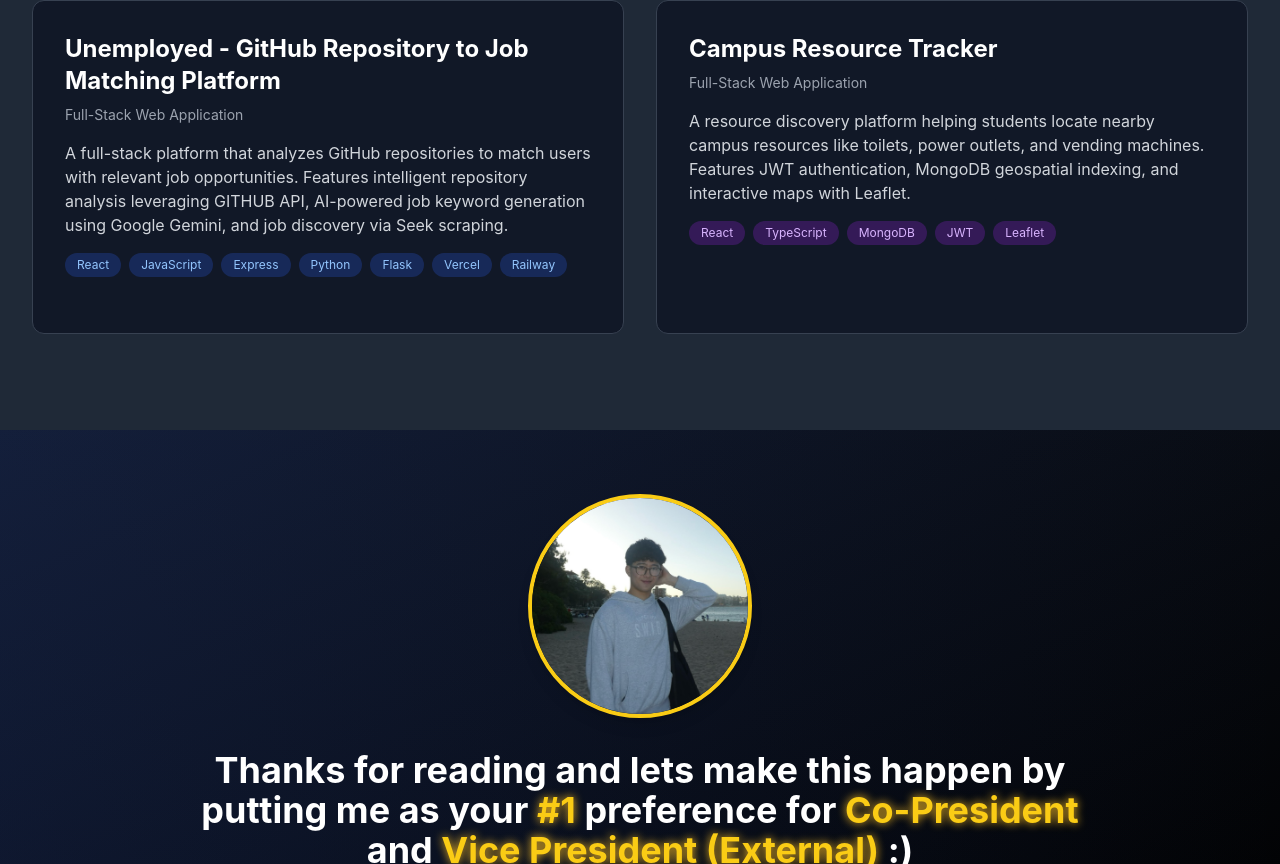
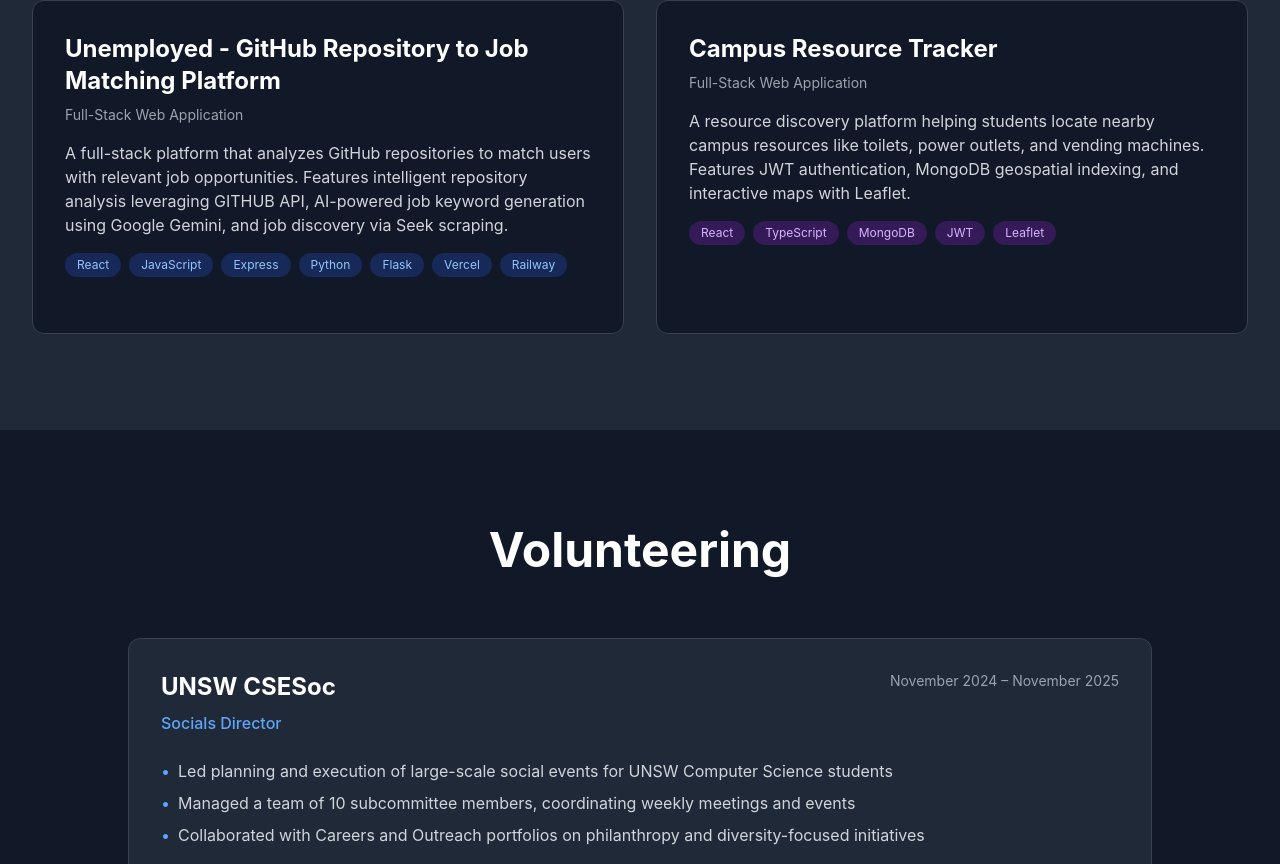
Before and after one commit to makeen05/Makeen-Alaeddin-Portfolio, a React (Vite) app: page / in a window 1280 px wide. Shown: the part 1936-2800 px from the top of the page. Built offline with nearby package versions, Linux system fonts and the light colour scheme.

Commit message:
volunteering

```diff
--- a/src/App.tsx
+++ b/src/App.tsx
@@ -321,6 +321,90 @@ function App() {
           </div>
         </section>
 
+        {/* Volunteering Section */}
+        <section id="volunteering" className="section-padding bg-gray-900">
+          <div className="max-w-7xl mx-auto">
+            <div className="text-center mb-12 sm:mb-16">
+              <h2 className="text-3xl sm:text-4xl lg:text-5xl font-bold text-white mb-4 sm:mb-6">
+                Volunteering
+              </h2>
+            </div>
+
+            <div className="space-y-6 sm:space-y-8 max-w-5xl mx-auto">
+              {/* UNSW CSESoc */}
+              <div className="bg-gray-800 rounded-xl p-6 sm:p-8 border border-gray-700">
+                <div className="flex flex-col sm:flex-row sm:justify-between sm:items-start mb-4">
+                  <div>
+                    <h3 className="text-xl sm:text-2xl font-bold text-white mb-2">UNSW CSESoc</h3>
+                    <p className="text-blue-400 font-medium mb-2">Socials Director</p>
+                  </div>
+                  <div className="text-sm text-gray-400">November 2024 – November 2025</div>
+                </div>
+                <ul className="space-y-2 text-sm sm:text-base text-gray-300">
+                  <li className="flex items-start">
+                    <span className="text-blue-400 mr-2">•</span>
+                    Led planning and execution of large-scale social events for UNSW Computer Science students
+                  </li>
+                  <li className="flex items-start">
+                    <span className="text-blue-400 mr-2">•</span>
+                    Managed a team of 10 subcommittee members, coordinating weekly meetings and events
+                  </li>
+                  <li className="flex items-start">
+                    <span className="text-blue-400 mr-2">•</span>
+                    Collaborated with Careers and Outreach portfolios on philanthropy and diversity-focused initiatives
+                  </li>
+                </ul>
+              </div>
+
+              {/* UNSW Mathematics Society */}
+              <div className="bg-gray-800 rounded-xl p-6 sm:p-8 border border-gray-700">
+                <div className="flex flex-col sm:flex-row sm:justify-between sm:items-start mb-4">
+                  <div>
+                    <h3 className="text-xl sm:text-2xl font-bold text-white mb-2">UNSW Mathematics Society</h3>
+                    <p className="text-blue-400 font-medium mb-2">Socials Subcommittee Member</p>
+                  </div>
+                  <div className="text-sm text-gray-400">March 2024 – November 2024</div>
+                </div>
+                <ul className="space-y-2 text-sm sm:text-base text-gray-300">
+                  <li className="flex items-start">
+                    <span className="text-blue-400 mr-2">•</span>
+                    Organised large-scale social events with over 200 attendees
+                  </li>
+                  <li className="flex items-start">
+                    <span className="text-blue-400 mr-2">•</span>
+                    Coordinated with business owners and venues to manage logistics and partnerships
+                  </li>
+                </ul>
+              </div>
+
+              {/* UNSW Yellow Shirts */}
+              <div className="bg-gray-800 rounded-xl p-6 sm:p-8 border border-gray-700">
+                <div className="flex flex-col sm:flex-row sm:justify-between sm:items-start mb-4">
+                  <div>
+                    <h3 className="text-xl sm:text-2xl font-bold text-white mb-2">UNSW Yellow Shirts</h3>
+                    <p className="text-blue-400 font-medium mb-2">Volunteer</p>
+                  </div>
+                  <div className="text-sm text-gray-400">November 2024 – February 2025</div>
+                </div>
+                <ul className="space-y-2 text-sm sm:text-base text-gray-300">
+                  <li className="flex items-start">
+                    <span className="text-blue-400 mr-2">•</span>
+                    Welcomed and oriented thousands of new students during O-Week
+                  </li>
+                  <li className="flex items-start">
+                    <span className="text-blue-400 mr-2">•</span>
+                    Led campus tours, icebreakers, and social events to foster inclusion
+                  </li>
+                  <li className="flex items-start">
+                    <span className="text-blue-400 mr-2">•</span>
+                    Collaborated with a diverse team of 100+ volunteers
+                  </li>
+                </ul>
+              </div>
+            </div>
+          </div>
+        </section>
+
         {/* Vote Section */}
         <section className="relative flex items-center justify-center bg-gradient-to-br from-gray-900 to-black overflow-hidden">
           <div className="absolute inset-0 bg-gradient-to-r from-blue-900/20 to-transparent"></div>
```
